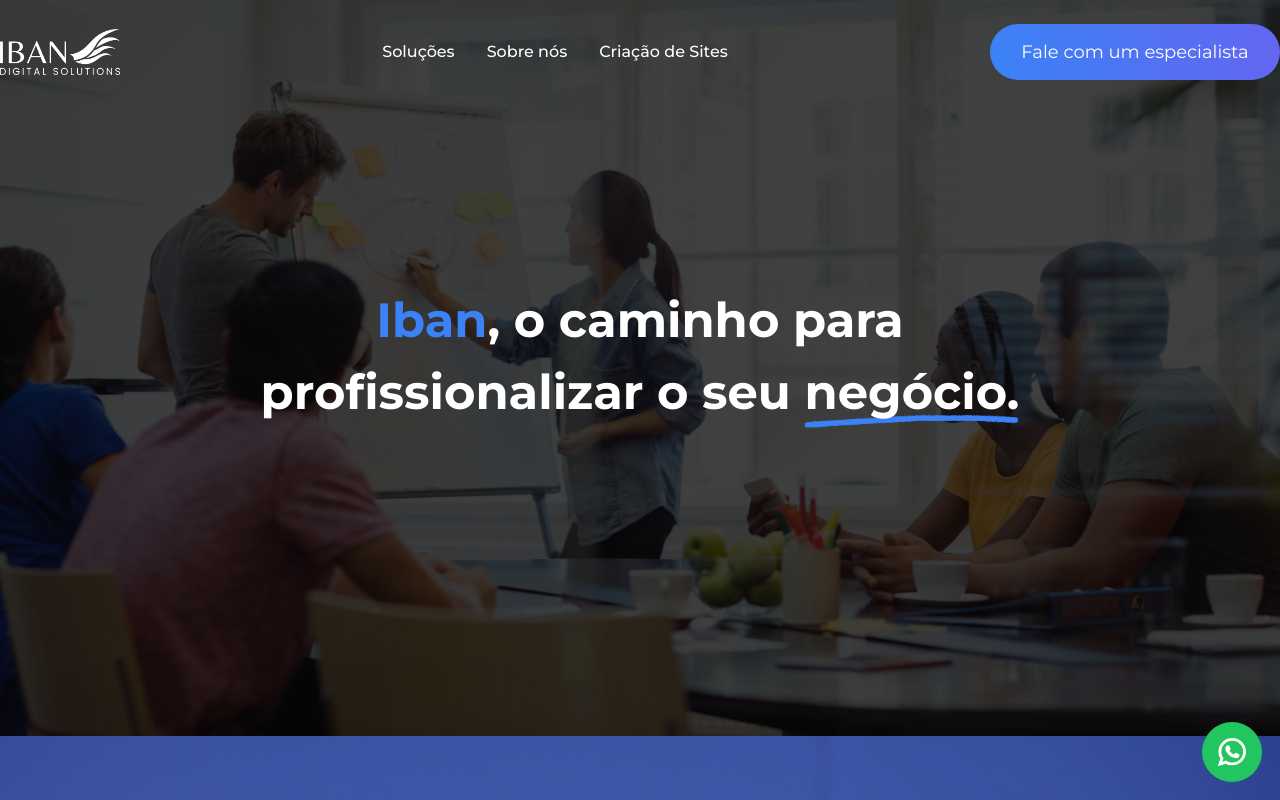
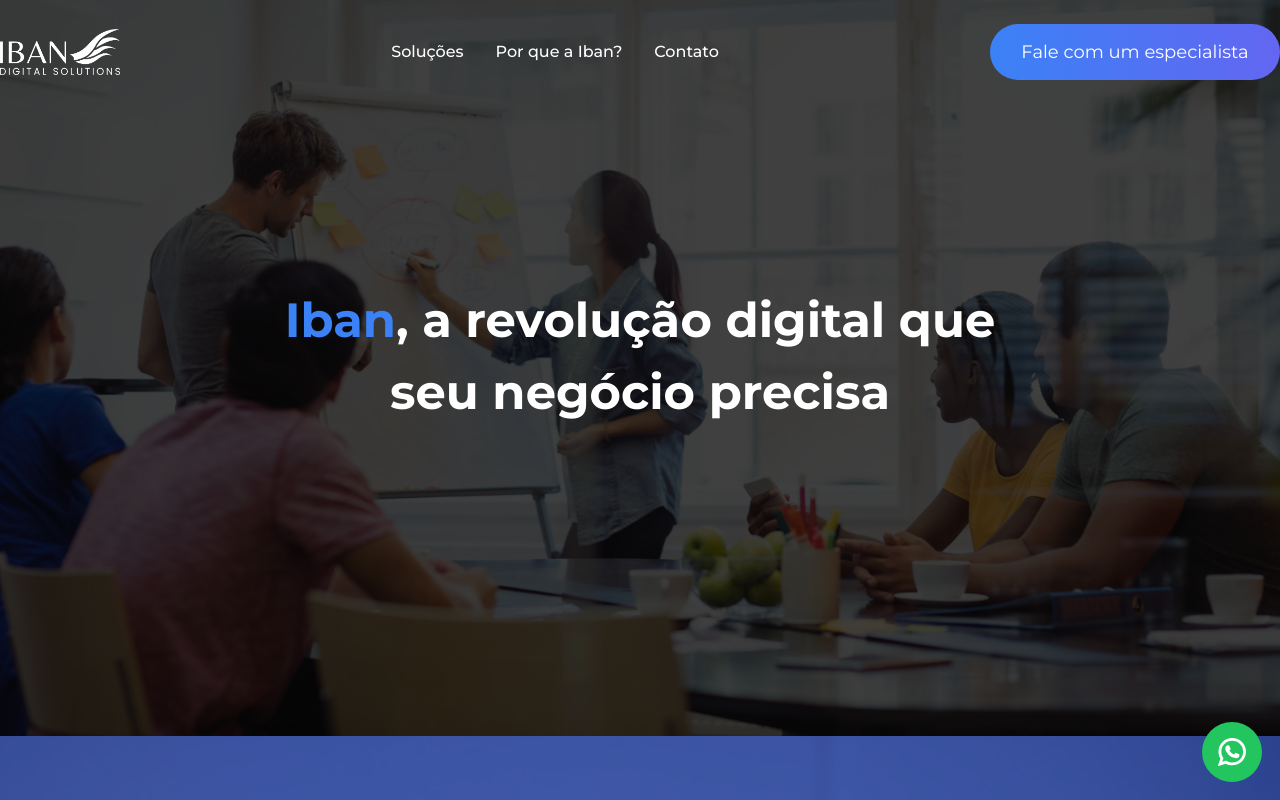
Before and after one commit to ronaldscruz/ibandigital, a Next.js app: page / in a window 1280 px wide. Shown: the top 800 px of the page. Built offline with nearby package versions, Linux system fonts and the light colour scheme.

Commit message:
feat: fix menu redirects; change home banner text

```diff
--- a/src/components/Home/Advantages/Advantages.jsx
+++ b/src/components/Home/Advantages/Advantages.jsx
@@ -101,7 +101,10 @@
 
   return (
     <section className="relative flex w-full w-full flex justify-center py-20 pb-[132px] bg-[url('/team.webp')] bg-cover bg-left after:content-[' '] after:absolute after:top-0 after:left-0 after:bg-blue-800/90 after:w-full after:h-full">
-      <div className="w-content max-w-full flex flex-col items-center h-full z-10 md:px-0 px-6">
+      <div
+        id="why-iban"
+        className="w-content max-w-full flex flex-col items-center h-full z-10 md:px-0 px-6"
+      >
         <h1 className="font-light md:text-2xl text-2xl text-white">
           Nossos diferenciais
         </h1>
--- a/src/components/Home/HomeBanner/HomeBanner.jsx
+++ b/src/components/Home/HomeBanner/HomeBanner.jsx
@@ -12,18 +12,8 @@
           className="text-white font-bold text-3xl md:text-5xl mb-6 w-[800px] max-w-full leading-normal text-center leading-normal md:leading-normal"
           key="banner-title"
         >
-          <span className="text-blue-500">Iban</span>, o caminho para
-          profissionalizar o seu{" "}
-          <span className="inline-block relative">
-            negócio.
-            <Image
-              alt="Risco de lápis sublinhando a palavra negócio"
-              className="absolute md:bottom-[0px] bottom-[-4px] rotate-180 z-[-1] pointer-events-none"
-              src={PencilUnderlineImage}
-              width={215}
-              height={20}
-            />
-          </span>
+          <span className="text-blue-500">Iban</span>, a revolução digital que
+          seu negócio precisa
         </h1>
 
         <div className="w-full flex justify-center mt-6 md:hidden">
--- a/src/components/Home/Solutions/Solutions.jsx
+++ b/src/components/Home/Solutions/Solutions.jsx
@@ -75,7 +75,10 @@
 
   return (
     <section className="flex w-full w-full flex justify-center items-center py-20">
-      <div className="w-content flex flex-col items-center relative md:px-0 px-8">
+      <div
+        id="solutions"
+        className="w-content flex flex-col items-center relative md:px-0 px-8"
+      >
         <h1 className="mb-2 font-medium md:text-5xl text-4xl text-center text-transparent py-2 bg-clip-text bg-gradient-to-r from-blue-500 to-indigo-600 leading-normal">
           Soluções que fazem a diferença
         </h1>
--- a/src/components/layout/Navbar/Navbar.jsx
+++ b/src/components/layout/Navbar/Navbar.jsx
@@ -10,15 +10,15 @@
 const DEFAULT_MENU_OPTIONS = [
   {
     name: "Soluções",
-    url: "/social-media",
+    url: "#solutions",
   },
   {
-    name: "Sobre nós",
-    url: "/data-analytics",
+    name: "Por que a Iban?",
+    url: "#why-iban",
   },
   {
-    name: "Criação de Sites",
-    url: "/web-development",
+    name: "Contato",
+    url: "#contact-form",
   },
 ];
 
```
